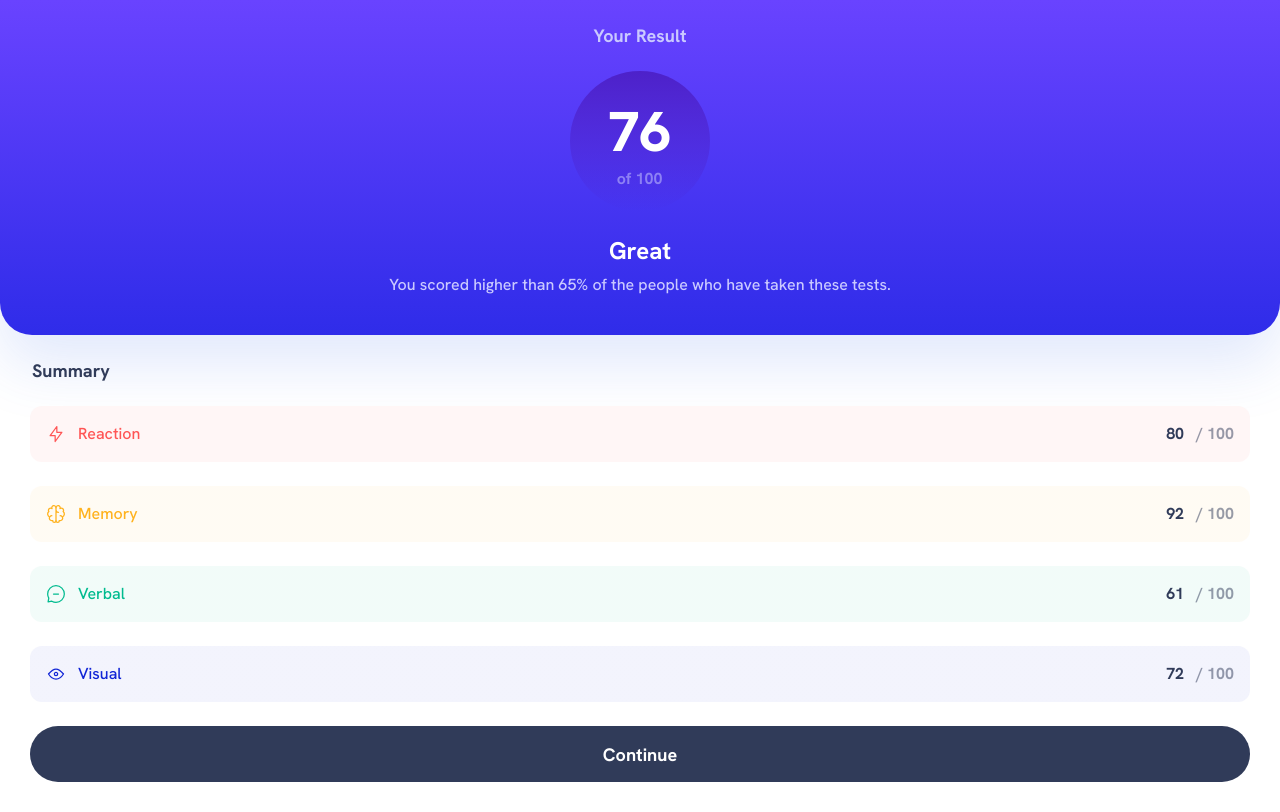
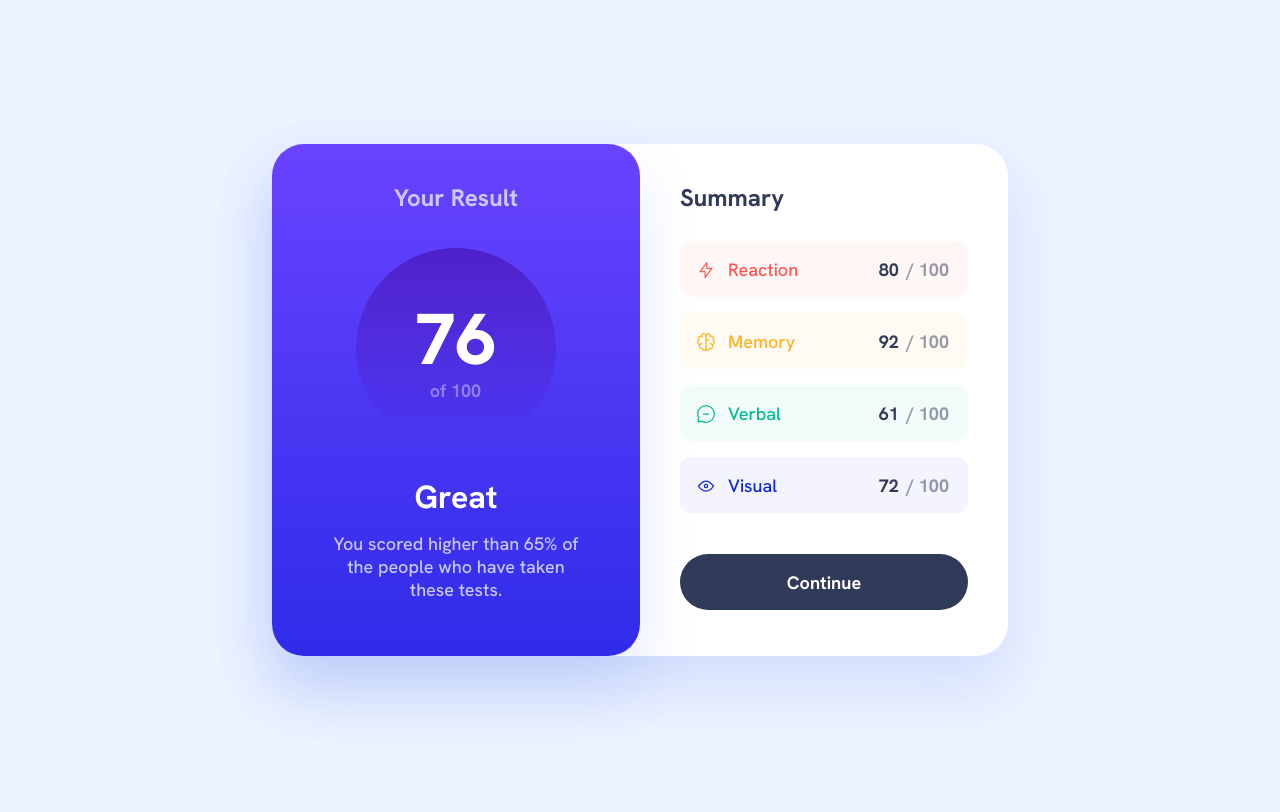
Before and after one commit to VeljkoKnezevic/results-summary-component, a plain HTML site: page index.html in a window 1280 px wide. Drawn offline with Linux system fonts and the light colour scheme.

Commit message:
Desktop styling done

```diff
--- a/styles/styles.scss
+++ b/styles/styles.scss
@@ -140,10 +140,10 @@ h3 {
     font-size: 18px;
     line-height: 23px;
     color: #303b59;
+    margin-bottom: 24px;
   }
 
   &__details {
-    margin: 24px 0;
     display: flex;
     align-items: center;
     padding: 17px 16px 18px;
@@ -183,6 +183,7 @@ h3 {
       color: #ffffff;
       width: 100%;
       padding: 17px 0 16px;
+      margin-top: 24px;
     }
   }
 
@@ -190,3 +191,94 @@ h3 {
     margin-top: 16px;
   }
 }
+
+@media (min-width: 75em) {
+  body {
+    display: grid;
+    place-items: center;
+    height: 100vh;
+    background: #ecf2ff;
+  }
+
+  main {
+    display: flex;
+    justify-content: center;
+    background: #ffffff;
+    box-shadow: 0px 30px 60px rgba(61, 108, 236, 0.15);
+    border-radius: 32px;
+  }
+
+  .result {
+    padding: 38px 54px 46px;
+    border-radius: 32px;
+    width: 23rem;
+    justify-content: flex-start;
+    &__heading {
+      font-size: 24px;
+      line-height: 31px;
+    }
+
+    &__numbers {
+      margin-top: 35px;
+      padding: 55px 60px 46px 59px;
+
+      &__score {
+        font-size: 72px;
+        line-height: 72px;
+      }
+
+      &__of-100 {
+        margin-top: 4px;
+        font-size: 18px;
+        line-height: 23px;
+      }
+    }
+
+    &__great {
+      font-size: 32px;
+      line-height: 42px;
+      margin-top: 28px;
+    }
+
+    &__para {
+      margin-top: 14px;
+      font-size: 18px;
+      line-height: 23px;
+      text-align: center;
+    }
+  }
+
+  .summary {
+    padding: 38px 40px 46px;
+    width: 23rem;
+
+    &__heading {
+      margin-left: 0;
+      font-size: 24px;
+      line-height: 31px;
+      margin-bottom: 28px;
+    }
+
+    &__details {
+      padding: 17px 16px 16px;
+
+      &__category {
+        margin-left: 12px;
+        font-size: 18px;
+        line-height: 23px;
+      }
+
+      &__score {
+        font-size: 18px;
+        line-height: 23px;
+
+        &--light {
+          margin: 3px;
+        }
+      }
+      &__button {
+        margin-top: 41px;
+      }
+    }
+  }
+}
```
Also changed, not shown: styles/styles.css, 1 other file.
